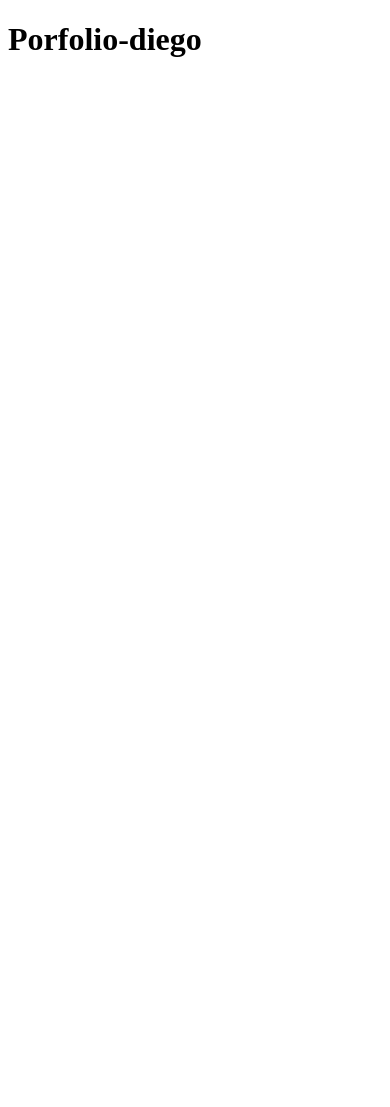
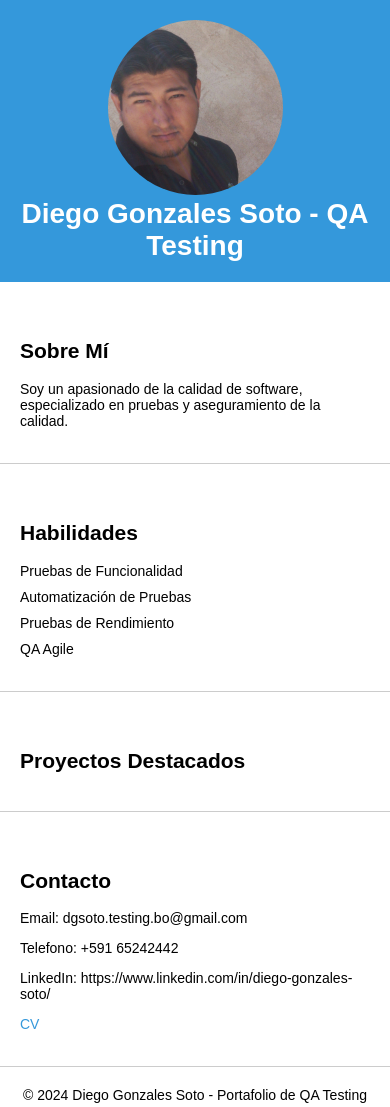
Before and after one commit to dgsoto/porfolio, a plain HTML site: page index.html in a window 390 px wide. Before the commit the page ends 844 px from the top, so only its background shows below. Drawn offline with Linux system fonts and the light colour scheme.

Commit message:
the index file was updated

```diff
--- /dev/null
+++ b/assets/css/style.css
@@ -0,0 +1,64 @@
+body {
+    font-family: 'Arial', sans-serif;
+    margin: 0;
+    padding: 0;
+}
+
+header {
+    background-color: #3498db;
+    color: #fff;
+    text-align: center;
+    padding: 20px;
+}
+
+h1 {
+    margin: 0;
+}
+
+.about-me, .skills, .projects, .contact {
+    padding: 20px;
+    margin: 20px 0;
+}
+
+ul {
+    list-style-type: none;
+    padding: 0;
+}
+
+ul li {
+    margin-bottom: 10px;
+}
+
+section {
+    border-bottom: 1px solid #ccc;
+}
+
+/* Dentro de tu archivo style.css */
+.profile-image {
+    max-width: 50%;
+    height: auto;
+    border-radius: 50%; /* Si deseas agregar esquinas redondeadas */
+}
+
+/* Dentro de tu archivo style.css */
+.contact a {
+    color: #3498db; /* Cambia el color del enlace según tus preferencias */
+    text-decoration: none;
+}
+
+.contact a:hover {
+    text-decoration: underline; /* Efecto al pasar el ratón sobre el enlace */
+}
+
+/* Dentro de tu archivo style.css */
+.contact iframe {
+    border: 1px solid #ccc; /* Añade un borde alrededor del iframe */
+}
+
+
+@media only screen and (max-width: 600px) {
+    /* Estilos específicos para pantallas más pequeñas */
+    body {
+        font-size: 14px;
+    }
+}
--- a/index.html
+++ b/index.html
@@ -1,11 +1,62 @@
 <!DOCTYPE html>
-<html lang="en">
+<html lang="es">
 <head>
     <meta charset="UTF-8">
     <meta name="viewport" content="width=device-width, initial-scale=1.0">
-    <title>Document</title>
+    <meta name="description" content="Portafolio de Diego Gonzales Soto, especializado en QA Testing. Encuentra información sobre mis habilidades, proyectos destacados y cómo contactarme.">
+    <meta name="keywords" content="QA Testing, Pruebas de Software, Aseguramiento de Calidad, Proyectos de QA, Diego Gonzales Soto">
+    <meta name="author" content="Diego Gonzales Soto">
+    <link rel="stylesheet" href="assets/css/style.css">
+    <title>Portafolio - Diego Gonzales Soto</title>
+    <!-- Agrega otras etiquetas meta según sea necesario, como etiquetas Open Graph para compartir en redes sociales -->
+    <link rel="canonical" href="https://dgsoto-qa.vercel.app/">
+    <meta property="og:title" content="Portafolio - Diego Gonzales Soto">
+    <meta property="og:description" content="¡Bienvenido a mi portafolio! Soy Diego Gonzales Soto, especializado en QA Testing. Descubre mis habilidades, proyectos destacados y cómo contactarme.">
+    <meta property="og:image" content="assets/images/dgsoto.jpg">
+    <meta property="og:url" content="https://dgsoto-qa.vercel.app/">
+    <meta property="og:type" content="website">
 </head>
 <body>
-    <h1>Porfolio-diego</h1>
+    <header>
+        <img src="assets/images/dgsoto.jpg" alt="Diego Gonzales Soto - QA Testing" class="profile-image">
+        <h1>Diego Gonzales Soto - QA Testing</h1>
+        <!-- Agrega una imagen o logo si lo tienes -->
+    </header>
+
+    <section class="about-me">
+        <h2>Sobre Mí</h2>
+        <p>Soy un apasionado de la calidad de software, especializado en pruebas y aseguramiento de la calidad.</p>
+    </section>
+
+    <section class="skills">
+        <h2>Habilidades</h2>
+        <ul>
+            <li>Pruebas de Funcionalidad</li>
+            <li>Automatización de Pruebas</li>
+            <li>Pruebas de Rendimiento</li>
+            <li>QA Agile</li>
+            <!-- Agrega más habilidades según sea necesario -->
+        </ul>
+    </section>
+
+    <section class="projects">
+        <h2>Proyectos Destacados</h2>
+        <!-- Agrega información sobre tus proyectos destacados -->
+    </section>
+
+    <section class="contact">
+        <h2>Contacto</h2>
+        <p>Email: dgsoto.testing.bo@gmail.com</p>
+        <p>Telefono: +591 65242442</p>
+        <p>LinkedIn: https://www.linkedin.com/in/diego-gonzales-soto/</p>
+        <p><a href="assets/pdf/cv_qa_diego_gonzales_soto_2024.pdf" target="_blank">CV</a></p>
+        <!-- Agrega más información de contacto según sea necesario -->
+    </section>
+
+    <footer>
+        <center>
+        <p>&copy; 2024 Diego Gonzales Soto - Portafolio de QA Testing</p>
+        </center>
+    </footer>
 </body>
 </html>
```
Also changed, not shown: assets/images/dgsoto.jpg (added), 1 other file.
